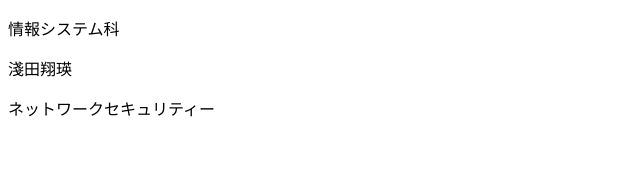
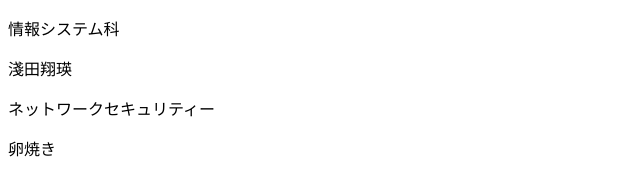
Before and after one commit to soutab/branch-test, a plain HTML site: page profile_B.html in a window 1280 px wide. Shown: the full height of the page, 0-640 px from the left. Drawn offline with Linux system fonts and the light colour scheme.

Commit message:
食べ物増やした

```diff
--- a/profile_B.html
+++ b/profile_B.html
@@ -9,5 +9,6 @@
     <p>情報システム科</p>
     <p>淺田翔瑛</p>
     <p>ネットワークセキュリティー</p>
+    <p>卵焼き</p>
 </body>
 </html>
```
